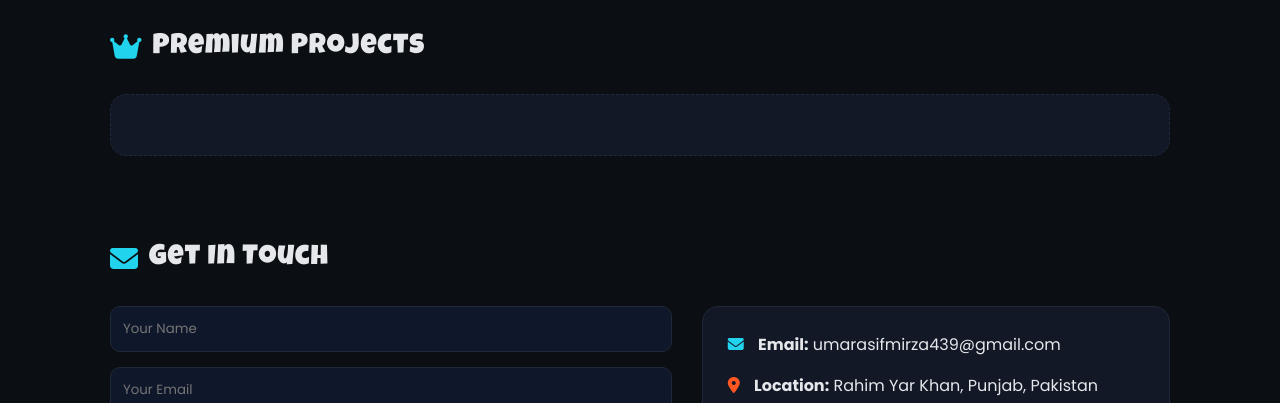
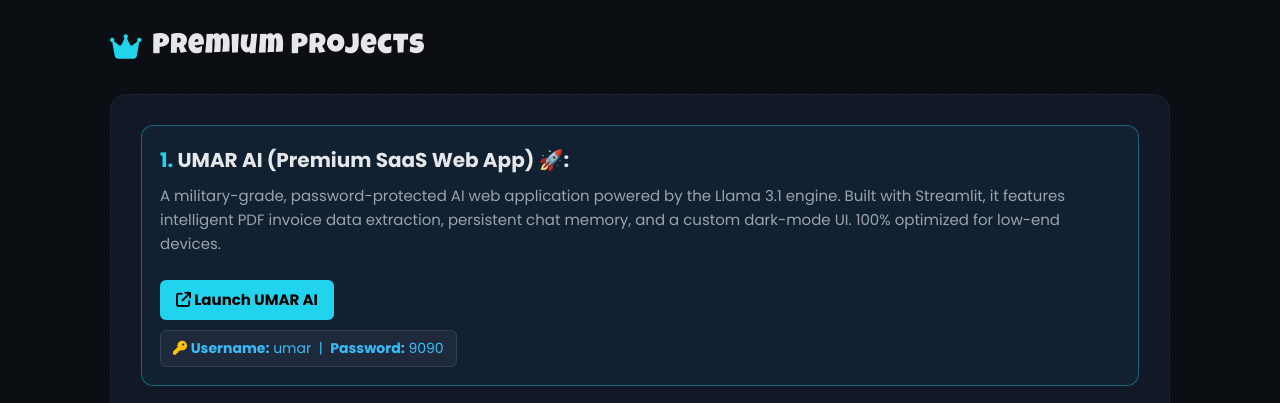
Before and after one commit to umar7142/umar7142.github.io, a plain HTML site: page index.html in a window 1280 px wide. Shown: the part 910-1313 px from the top of the page. Drawn offline with Linux system fonts and the light colour scheme.

Commit message:
Update index.html

```diff
--- a/index.html
+++ b/index.html
@@ -409,8 +409,7 @@
       const apiData = [
         {
           Project_Name: "UMAR AI (Premium SaaS Web App) 🚀",
-          Description: "A military-grade, password-protected AI web application powered by the Llama 3.1 engine. Built with Streamlit, it features intelligent PDF invoice data extraction, persistent chat memory, and a custom dark-mode UI. 100% optimized for low-end devices."
-          link:"https://umar-ai-bot-01.streamlit.app/"
+          Description: "A military-grade, password-protected AI web application powered by the Llama 3.1 engine. Built with Streamlit, it features intelligent PDF invoice data extraction, persistent chat memory, and a custom dark-mode UI. 100% optimized for low-end devices.<br><br><a href='https://umar-ai-bot-01.streamlit.app' target='_blank' style='display:inline-block; background:var(--accent); color:#000; padding:8px 16px; border-radius:6px; text-decoration:none; font-weight:bold; margin-bottom:10px; transition:0.3s;' onmouseover='this.style.transform=\"translateY(-2px)\"; this.style.boxShadow=\"0 5px 15px rgba(34,211,238,0.4)\"' onmouseout='this.style.transform=\"translateY(0)\"; this.style.boxShadow=\"none\"'><i class='fa-solid fa-arrow-up-right-from-square'></i> Launch UMAR AI</a><br><span style='background:#1e293b; padding:6px 12px; border-radius:6px; font-size:14px; color:var(--accent2); border:1px solid #334155; display:inline-block;'><i class='fa-solid fa-key' style='color:#FFC107;'></i> <strong>Username:</strong> umar &nbsp;|&nbsp; <strong>Password:</strong> 9090</span>"
         },
         {
           Project_Name: "Executive Sales Dashboard (Power BI Style)",
@@ -433,13 +432,13 @@
           // VIP glow for the first project (UMAR AI)
           if(index === 0) {
             listItem.style.background = 'rgba(34, 211, 238, 0.05)';
-            listItem.style.padding = '15px';
-            listItem.style.borderRadius = '10px';
-            listItem.style.border = '1px solid rgba(34, 211, 238, 0.3)';
+            listItem.style.padding = '18px';
+            listItem.style.borderRadius = '12px';
+            listItem.style.border = '1px solid rgba(34, 211, 238, 0.4)';
           }
           listItem.innerHTML = `
-            <strong style="color: var(--text); font-size: 18px;">${project.Project_Name}:</strong><br>
-            <span style="color: var(--muted); font-size: 15px;">${project.Description}</span>
+            <strong style="color: var(--text); font-size: 20px;">${project.Project_Name}:</strong><br>
+            <span style="color: var(--muted); font-size: 15px; display:block; margin-top:8px;">${project.Description}</span>
           `;
           listContainer.appendChild(listItem);
         });
```
